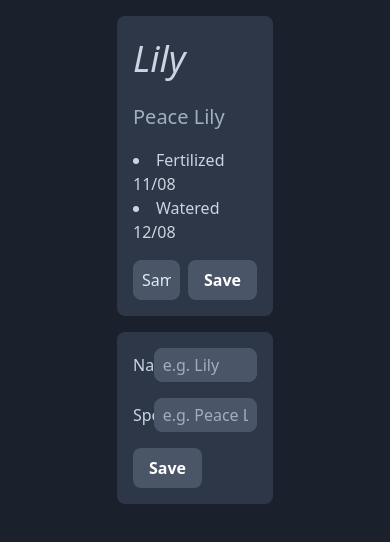
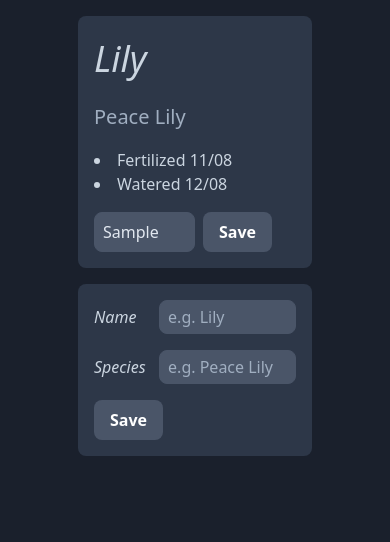
Before and after one commit to ekulz/plant-tracker, a Vue app: page / in a window 390 px wide. Both pictures are taken after typing "Sample" into the empty fields and a click on the button "Add plant". Shown: the top 542 px of the page. Built offline with nearby package versions, Linux system fonts and the light colour scheme.

Commit message:
Set max width via container and adjust responsiveness

```diff
--- a/src/App.vue
+++ b/src/App.vue
@@ -1,9 +1,10 @@
 <template>
   <div id="app">
-    <main class="flex flex-col items-center">
+    <main>
+      <div class="container mx-auto flex flex-col items-center">
         <div
           id="plant"
-        class="bg-gray-800 text-gray-500 w-2/5 rounded-lg mt-4"
+          class="bg-gray-800 text-gray-500 w-3/5 rounded-lg mt-4"
           v-for="plant in plants"
           v-bind:key="plant.id"
         >
@@ -29,15 +30,15 @@
             >Save</button>
           </div>
         </div>
-      <div id="new-plant-container" class="flex flex-col w-2/5 mt-4">
+        <div id="new-plant-container" class="flex flex-col w-3/5 mt-4">
           <div
             id="new-plant-edit"
             class="bg-gray-800 text-gray-500 rounded-lg"
             v-if="newPlant.editing"
           >
             <div id="new-plant-edit-name" class="m-4 flex flex-row items-center">
-            <div class="w-1/6">
-              <label for="name-input" class="text-gray-400">Name</label>
+              <div class="w-24">
+                <label for="name-input" class="block text-gray-400 italic">Name</label>
               </div>
               <div class="w-full">
                 <input
@@ -50,8 +51,8 @@
               </div>
             </div>
             <div id="new-plant-edit-species" class="m-4 flex flex-row items-center">
-            <div class="w-1/6">
-              <label for="species-input" class="text-gray-400">Species</label>
+              <div class="w-24">
+                <label for="species-input" class="block text-gray-400 italic">Species</label>
               </div>
               <div class="w-full">
                 <input
@@ -78,6 +79,7 @@
               v-if="!newPlant.editing"
               v-on:click="toggleEdit()"
             >Add plant</button>
+          </div>
         </div>
       </div>
     </main>
```
Lines whose indentation alone changed are shown as unchanged.
